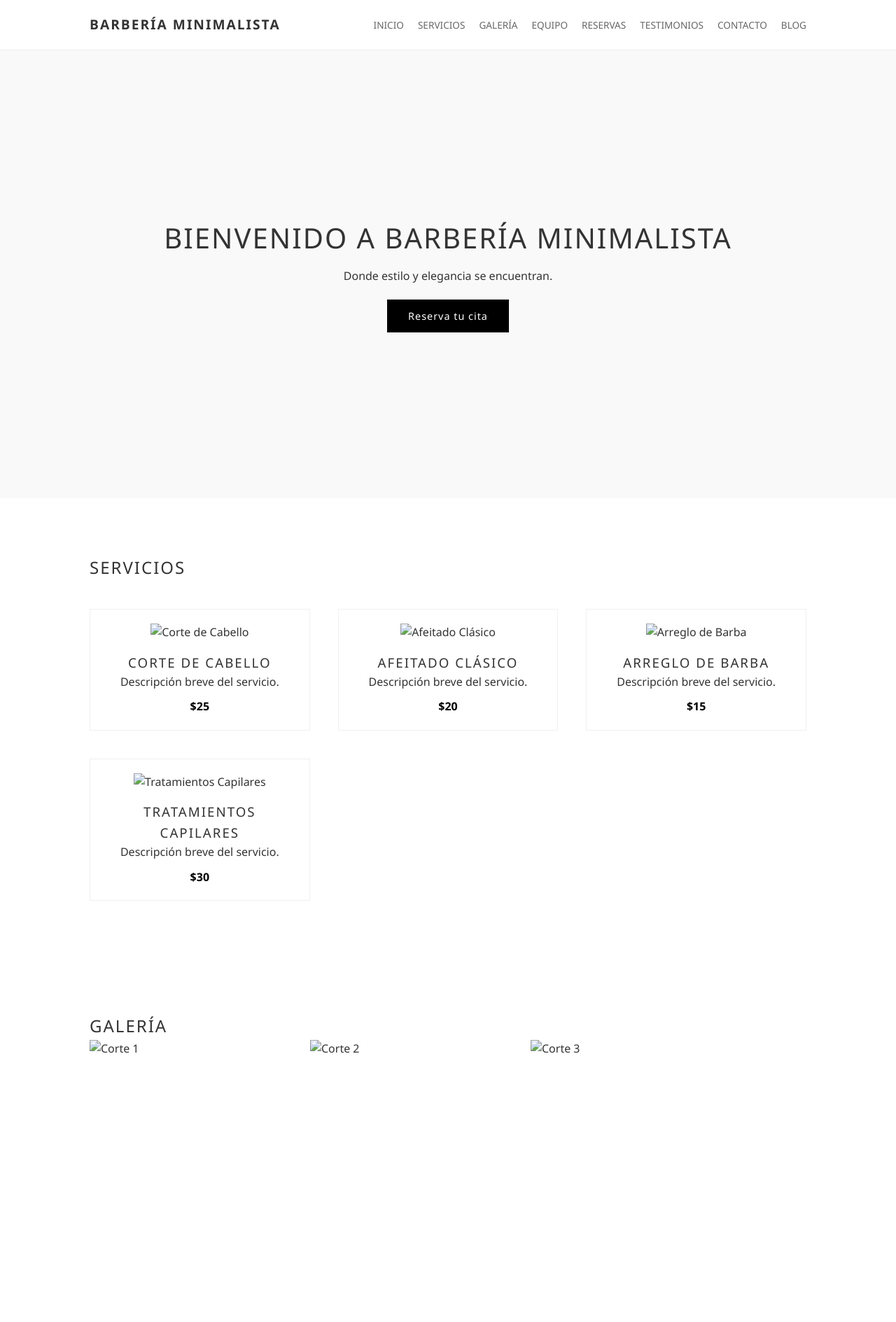
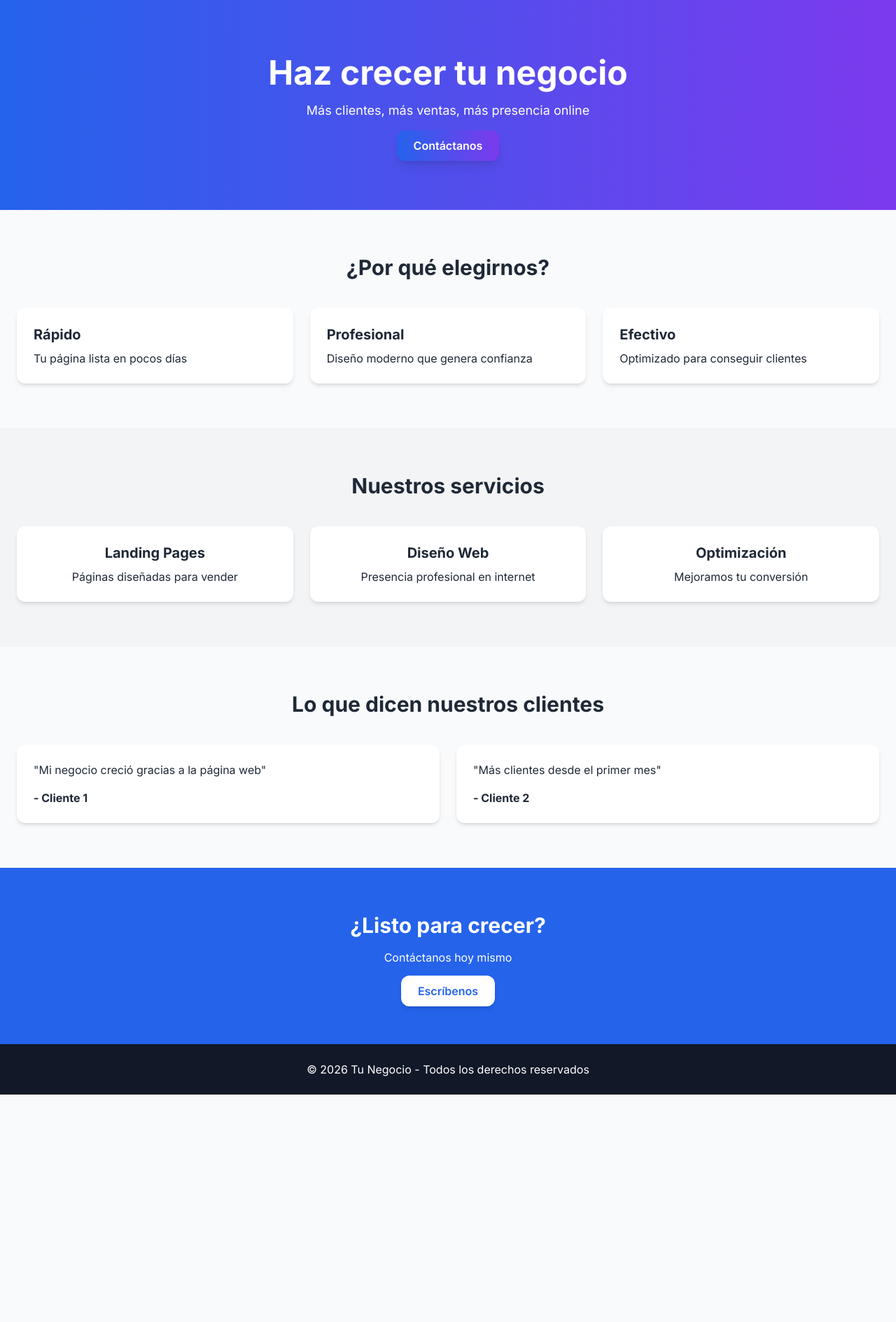
Before and after one commit to JonSamBer/Web-Express, a plain HTML site: page index.html in a window 1280 px wide. Shown: the top 1889 px of the page at 70% size. After the commit the page ends 1564 px from the top, so only its background shows below. Drawn offline with nearby package versions, Linux system fonts and the light colour scheme.

Commit message:
noveno commit

```diff
--- a/index.html
+++ b/index.html
@@ -1,186 +1,158 @@
 <!DOCTYPE html>
 <html lang="es">
 <head>
-    <meta charset="UTF-8">
-    <meta name="viewport" content="width=device-width, initial-scale=1.0">
-    <title>Barbería Minimalista</title>
-    <link rel="stylesheet" href="styles.css"> <!-- Archivo CSS externo -->
-    <link rel="icon" href="favicon.ico" type="image/x-icon">
-    <link rel="stylesheet" href="styles.css">
+  <meta charset="UTF-8">
+  <meta name="viewport" content="width=device-width, initial-scale=1.0">
+  <title>Tu Negocio</title>
+
+  <!-- Tailwind CDN -->
+  <script src="https://cdn.tailwindcss.com"></script>
+
+  <!-- Configuración Tailwind -->
+  <script>
+    tailwind.config = {
+      theme: {
+        extend: {
+          colors: {
+            primary: '#2563eb',
+            secondary: '#7c3aed',
+            accent: '#06b6d4'
+          },
+          fontFamily: {
+            sans: ['Inter', 'sans-serif']
+          }
+        }
+      }
+    }
+  </script>
+
+  <!-- Fuente -->
+  <link href="https://fonts.googleapis.com/css2?family=Inter:wght@400;600;700&display=swap" rel="stylesheet">
+
+  <!-- CSS personalizado -->
+  <style>
+    body {
+      font-family: 'Inter', sans-serif;
+    }
+
+    .fade-in {
+      animation: fadeIn 1s ease-in-out;
+    }
+
+    @keyframes fadeIn {
+      from {
+        opacity: 0;
+        transform: translateY(20px);
+      }
+      to {
+        opacity: 1;
+        transform: translateY(0);
+      }
+    }
+
+    .card-hover:hover {
+      transform: translateY(-5px);
+      transition: all 0.3s ease;
+    }
+
+    .btn-primary {
+      background: linear-gradient(to right, #2563eb, #7c3aed);
+      color: white;
+      transition: all 0.3s ease;
+    }
+
+    .btn-primary:hover {
+      opacity: 0.9;
+      transform: scale(1.05);
+    }
+  </style>
 </head>
-<body>
 
-    <!-- Header / Navegación -->
-    <header>
-        <div class="logo">
-            <h1>Barbería Minimalista</h1>
-        </div>
-        <nav>
-            <ul>
-                <li><a href="#home">Inicio</a></li>
-                <li><a href="#services">Servicios</a></li>
-                <li><a href="#gallery">Galería</a></li>
-                <li><a href="#team">Equipo</a></li>
-                <li><a href="#booking">Reservas</a></li>
-                <li><a href="#testimonials">Testimonios</a></li>
-                <li><a href="#contact">Contacto</a></li>
-                <li><a href="#blog">Blog</a></li>
-            </ul>
-        </nav>
-    </header>
+<body class="bg-gray-50 text-gray-800">
 
-    <!-- Inicio / Home -->
-    <section id="home" class="hero">
-        <div class="hero-content">
-            <h2>Bienvenido a Barbería Minimalista</h2>
-            <p>Donde estilo y elegancia se encuentran.</p>
-            <a href="#booking" class="cta-button">Reserva tu cita</a>
-        </div>
-    </section>
+<!-- 🔥 HERO -->
+<section class="bg-gradient-to-r from-primary to-secondary text-white py-20 text-center fade-in">
+  <h1 class="text-4xl md:text-5xl font-bold mb-4">Haz crecer tu negocio</h1>
+  <p class="text-lg mb-6">Más clientes, más ventas, más presencia online</p>
+  <a href="#" class="btn-primary px-6 py-3 rounded-xl font-semibold shadow-lg">
+    Contáctanos
+  </a>
+</section>
 
-    <!-- Servicios -->
-    <section id="services">
-        <h2>Servicios</h2>
-        <div class="services-grid">
-            <article class="service-item">
-                <img src="icon-corte.svg" alt="Corte de Cabello">
-                <h3>Corte de Cabello</h3>
-                <p>Descripción breve del servicio.</p>
-                <span class="price">$25</span>
-            </article>
-            <article class="service-item">
-                <img src="icon-afeitado.svg" alt="Afeitado Clásico">
-                <h3>Afeitado Clásico</h3>
-                <p>Descripción breve del servicio.</p>
-                <span class="price">$20</span>
-            </article>
-            <article class="service-item">
-                <img src="icon-barba.svg" alt="Arreglo de Barba">
-                <h3>Arreglo de Barba</h3>
-                <p>Descripción breve del servicio.</p>
-                <span class="price">$15</span>
-            </article>
-            <article class="service-item">
-                <img src="icon-tratamiento.svg" alt="Tratamientos Capilares">
-                <h3>Tratamientos Capilares</h3>
-                <p>Descripción breve del servicio.</p>
-                <span class="price">$30</span>
-            </article>
-        </div>
-    </section>
+<!-- 💡 BENEFICIOS -->
+<section class="py-16 px-6">
+  <h2 class="text-3xl font-bold text-center mb-10">¿Por qué elegirnos?</h2>
 
-    <!-- Galería / Portfolio -->
-    <section id="gallery">
-        <h2>Galería</h2>
-        <div class="gallery-carousel">
-            <!-- Imágenes de cortes y estilos -->
-            <img src="galeria1.jpg" alt="Corte 1">
-            <img src="galeria2.jpg" alt="Corte 2">
-            <img src="galeria3.jpg" alt="Corte 3">
-        </div>
-    </section>
+  <div class="grid md:grid-cols-3 gap-6">
+    <div class="bg-white p-6 rounded-xl shadow-md card-hover fade-in">
+      <h3 class="font-bold text-xl mb-2">Rápido</h3>
+      <p>Tu página lista en pocos días</p>
+    </div>
 
-    <!-- Equipo -->
-    <section id="team">
-        <h2>Equipo</h2>
-        <div class="team-grid">
-            <article class="team-member">
-                <img src="barbero1.jpg" alt="Nombre del Barbero">
-                <h3>Juan Pérez</h3>
-                <p>Especialista en cortes modernos y afeitados clásicos.</p>
-            </article>
-            <article class="team-member">
-                <img src="barbero2.jpg" alt="Nombre del Barbero">
-                <h3>Pedro Gómez</h3>
-                <p>Experto en arreglo de barba y estilismo personalizado.</p>
-            </article>
-        </div>
-    </section>
+    <div class="bg-white p-6 rounded-xl shadow-md card-hover fade-in">
+      <h3 class="font-bold text-xl mb-2">Profesional</h3>
+      <p>Diseño moderno que genera confianza</p>
+    </div>
 
-    <!-- Reservas / Booking -->
-    <section id="booking">
-        <h2>Reserva tu Cita</h2>
-        <form action="#" method="POST">
-            <label for="name">Nombre</label>
-            <input type="text" id="name" name="name" required>
+    <div class="bg-white p-6 rounded-xl shadow-md card-hover fade-in">
+      <h3 class="font-bold text-xl mb-2">Efectivo</h3>
+      <p>Optimizado para conseguir clientes</p>
+    </div>
+  </div>
+</section>
 
-            <label for="email">Correo Electrónico</label>
-            <input type="email" id="email" name="email" required>
+<!-- 🛠 SERVICIOS -->
+<section class="bg-gray-100 py-16 px-6">
+  <h2 class="text-3xl font-bold text-center mb-10">Nuestros servicios</h2>
 
-            <label for="phone">Teléfono</label>
-            <input type="tel" id="phone" name="phone" required>
+  <div class="grid md:grid-cols-3 gap-6">
+    <div class="p-6 bg-white rounded-xl shadow-md text-center card-hover">
+      <h3 class="font-bold text-xl mb-2">Landing Pages</h3>
+      <p>Páginas diseñadas para vender</p>
+    </div>
 
-            <label for="service">Servicio</label>
-            <select id="service" name="service">
-                <option value="corte">Corte de Cabello</option>
-                <option value="afeitado">Afeitado Clásico</option>
-                <option value="barba">Arreglo de Barba</option>
-                <option value="tratamiento">Tratamiento Capilar</option>
-            </select>
+    <div class="p-6 bg-white rounded-xl shadow-md text-center card-hover">
+      <h3 class="font-bold text-xl mb-2">Diseño Web</h3>
+      <p>Presencia profesional en internet</p>
+    </div>
 
-            <label for="date">Fecha y Hora</label>
-            <input type="datetime-local" id="date" name="date" required>
+    <div class="p-6 bg-white rounded-xl shadow-md text-center card-hover">
+      <h3 class="font-bold text-xl mb-2">Optimización</h3>
+      <p>Mejoramos tu conversión</p>
+    </div>
+  </div>
+</section>
 
-            <button type="submit" class="cta-button">Agendar Cita</button>
-        </form>
-    </section>
+<!-- ⭐ TESTIMONIOS -->
+<section class="py-16 px-6">
+  <h2 class="text-3xl font-bold text-center mb-10">Lo que dicen nuestros clientes</h2>
 
-    <!-- Testimonios -->
-    <section id="testimonials">
-        <h2>Testimonios</h2>
-        <div class="testimonials-slider">
-            <blockquote>
-                <p>"Excelente servicio y atención profesional."</p>
-                <footer>- Carlos M.</footer>
-            </blockquote>
-            <blockquote>
-                <p>"Mi corte nunca había quedado tan perfecto. ¡Recomendado!"</p>
-                <footer>- Luis A.</footer>
-            </blockquote>
-        </div>
-    </section>
+  <div class="grid md:grid-cols-2 gap-6">
+    <div class="bg-white p-6 rounded-xl shadow-md card-hover">
+      <p>"Mi negocio creció gracias a la página web"</p>
+      <span class="block mt-4 font-bold">- Cliente 1</span>
+    </div>
 
-    <!-- Contacto / Ubicación -->
-    <section id="contact">
-        <h2>Contacto</h2>
-        <div class="contact-info">
-            <p>Dirección: Calle Principal 123, Ciudad</p>
-            <p>Teléfono: +502 1234 5678</p>
-            <p>Email: contacto@barberiaminimalista.com</p>
-            <p>Horario: Lunes a Sábado 9:00 - 19:00</p>
-        </div>
-        <div class="map">
-            <!-- Aquí se puede insertar un iframe de Google Maps -->
-        </div>
-        <div class="social-media">
-            <a href="#">Instagram</a>
-            <a href="#">Facebook</a>
-        </div>
-    </section>
+    <div class="bg-white p-6 rounded-xl shadow-md card-hover">
+      <p>"Más clientes desde el primer mes"</p>
+      <span class="block mt-4 font-bold">- Cliente 2</span>
+    </div>
+  </div>
+</section>
 
-    <!-- Blog / Tips -->
-    <section id="blog">
-        <h2>Blog & Tips</h2>
-        <div class="blog-grid">
-            <article class="blog-post">
-                <h3>Consejo de Cuidado Capilar</h3>
-                <p>Mini descripción del tip o artículo.</p>
-            </article>
-            <article class="blog-post">
-                <h3>Estilos Modernos de Barba</h3>
-                <p>Mini descripción del tip o artículo.</p>
-            </article>
-        </div>
-    </section>
+<!-- 🚀 CTA -->
+<section class="bg-primary text-white py-16 text-center">
+  <h2 class="text-3xl font-bold mb-4">¿Listo para crecer?</h2>
+  <p class="mb-6">Contáctanos hoy mismo</p>
+  <a href="#" class="bg-white text-primary px-6 py-3 rounded-xl font-semibold shadow-md hover:bg-gray-100">
+    Escríbenos
+  </a>
+</section>
 
-    <!-- Footer -->
-    <footer>
-        <p>&copy; 2026 Barbería Minimalista. Todos los derechos reservados.</p>
-        <div class="footer-social">
-            <a href="#">Instagram</a>
-            <a href="#">Facebook</a>
-        </div>
-    </footer>
+<!-- 📞 FOOTER -->
+<footer class="bg-gray-900 text-white py-6 text-center">
+  <p>© 2026 Tu Negocio - Todos los derechos reservados</p>
+</footer>
 
 </body>
 </html>
```
Also changed, not shown: 1 other file.
